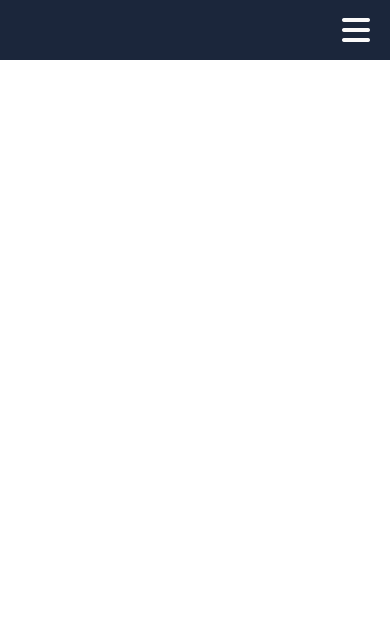
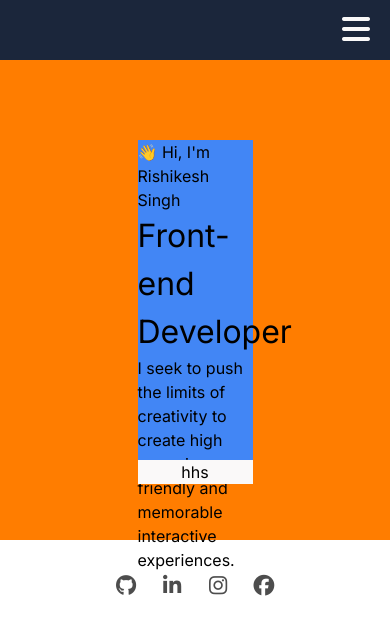
Before and after one commit to errishi/portfolio-profile, a website: page Home/index.html in a window 390 px wide. Drawn offline with Linux system fonts and the light colour scheme; a web font is replaced by a local one.

Commit message:
social media icon added

```diff
--- a/Home/custCSS.css
+++ b/Home/custCSS.css
@@ -2,6 +2,7 @@
     /* background-color: #1d2d44; */
     margin: 0;
     padding: 0;
+    font-family:'Inter','sans-serif';
 }
 
 html {
@@ -12,6 +13,7 @@ html {
     --primary-color: #1b263b;
     --accent-color: #4286f5;
     --text-color: #faf9f9;
+    --primary-font: 'Macondo','poppin','sans-serif';
 }
 
 /* ------------------Nav section-------------- */
@@ -175,3 +177,137 @@ nav i {
         margin-right: 1.5em;
     }
 }
+
+/* -----------------hero section responsive------------ */
+
+@media (max-width: 640px){
+    .hero-container{
+        flex-direction: column;
+        align-items: center;
+        width: 100%;
+    }
+}
+
+/* -----------------------hero-container---------------- */
+
+.hero-container{
+    border: 2px sild red;
+    background-color: #ff7d00;
+    display: flex;
+    padding: 5em;
+    height: 30em;
+}
+
+.content{
+    width: 50%;
+    height: 100%;
+    background-color: #4286f5;
+}
+
+.role{
+    font-size: 2em;
+    font-family: var(--primary-font);
+}
+
+.image{
+    width: 50%;
+    height: 100%;
+    background-color: #faf9f9;
+    display: flex;
+    justify-content: center;
+    align-items: center;
+}
+
+/* -------social media -------------------- */
+
+ul {
+    list-style: none;
+  }
+
+  .example-2 {
+    display: flex;
+    justify-content: center;
+    align-items: center;
+  }
+  .example-2 .icon-content {
+    margin: 0 10px;
+    position: relative;
+  }
+  .example-2 .icon-content .tooltip {
+    position: absolute;
+    top: -30px;
+    left: 50%;
+    transform: translateX(-50%);
+    color: #fff;
+    padding: 6px 10px;
+    border-radius: 5px;
+    opacity: 0;
+    visibility: hidden;
+    font-size: 14px;
+    transition: all 0.3s ease;
+  }
+  .example-2 .icon-content:hover .tooltip {
+    opacity: 1;
+    visibility: visible;
+    top: -50px;
+  }
+  .example-2 .icon-content a {
+    position: relative;
+    overflow: hidden;
+    display: flex;
+    justify-content: center;
+    align-items: center;
+    width: 50px;
+    height: 50px;
+    border-radius: 50%;
+    color: #4d4d4d;
+    background-color: #fff;
+    transition: all 0.3s ease-in-out;
+  }
+  .example-2 .icon-content a:hover {
+    box-shadow: 3px 2px 45px 0px rgb(0 0 0 / 12%);
+  }
+  .example-2 .icon-content a{
+    position: relative;
+    z-index: 1;
+    width: 26px;
+    height: 26px;
+  }
+  .example-2 .icon-content a:hover {
+    color: white;
+  }
+  .example-2 .icon-content a .filled {
+    position: absolute;
+    top: auto;
+    bottom: 0;
+    left: 0;
+    width: 100%;
+    height: 0;
+    background-color: #000;
+    transition: all 0.3s ease-in-out;
+  }
+  .example-2 .icon-content a:hover .filled {
+    height: 100%;
+  }
+  .example-2 .icon-content a[data-social="github"] .filled,
+  .example-2 .icon-content a[data-social="github"] ~ .tooltip {
+    background-color: #3d5a80;
+  }
+  .example-2 .icon-content a[data-social="linkdin"] .filled,
+  .example-2 .icon-content a[data-social="linkdin"] ~ .tooltip {
+    background-color: #0077B5;
+  }
+  .example-2 .icon-content a[data-social="instagram"] .filled,
+  .example-2 .icon-content a[data-social="instagram"] ~ .tooltip {
+    background-color: #c13584;
+  }
+  .example-2 .icon-content a[data-social="facebook"] .filled,
+  .example-2 .icon-content a[data-social="facebook"] ~ .tooltip {
+    background-color: #1877F2;
+  }
+
+
+  .example-2 a i{
+    z-index: 10;
+    font-size: 1.3em;
+  }
--- a/Home/index.html
+++ b/Home/index.html
@@ -45,8 +45,53 @@
 
         <!-- -----------------------conatiner section------------------ -->
 
-        <div class="container">
+        <div class="hero-container w-full h-12">
+            <div class="content">
+                <span>👋 Hi, I'm </span> <span class="name">Rishikesh Singh</span>
+                <div class="role">
+                    <h1>Front-end Developer</h1>
+                </div>
+                <div>
+                    <p>I seek to push the limits of creativity to create high engaging, user friendly and memorable
+                        interactive experiences.</p>
+                </div>
+                <div class="social-media">
+                    <ul class="example-2">
+                        <li class="icon-content">
+                            <a data-social="github" aria-label="github" href="https://www.spotify.com/">
+                                <div class="filled"></div>
+                                <i class="fa-brands fa-github"></i>
+                            </a>
+                            <div class="tooltip">GitHub</div>
+                        </li>
+                        <li class="icon-content">
+                            <a data-social="linkdin" aria-label="LinkdIn" href="https://www.pinterest.com/">
+                                <div class="filled"></div>
+                                <i class="fa-brands fa-linkedin-in"></i>
+                            </a>
+                            <div class="tooltip">LinkdIn</div>
+                        </li>
+                        <li class="icon-content">
+                            <a data-social="instagram" aria-label="Instagram" href="https://dribbble.com/">
+                                <div class="filled"></div>
+                                <i class="fa-brands fa-instagram"></i>
+                            </a>
+                            <div class="tooltip">Instagram</div>
+                        </li>
+                        <li class="icon-content">
+                            <a data-social="facebook" aria-label="Facebook" href="https://telegram.org/">
+                                <div class="filled"></div>
+                                <i class="fa-brands fa-facebook"></i>
+                            </a>
+                            <div class="tooltip">Facebook</div>
+                        </li>
+                    </ul>
 
+                </div>
+            </div>
+            <div class="image">
+                hhs
+            </div>
         </div>
 
     </div>
```
